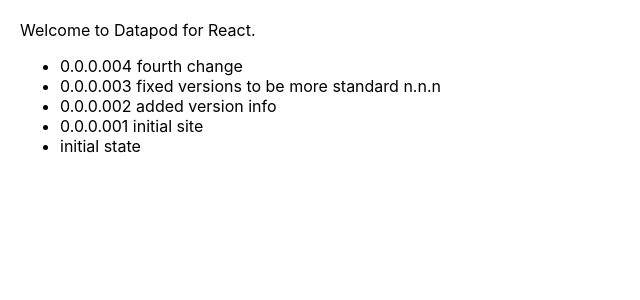
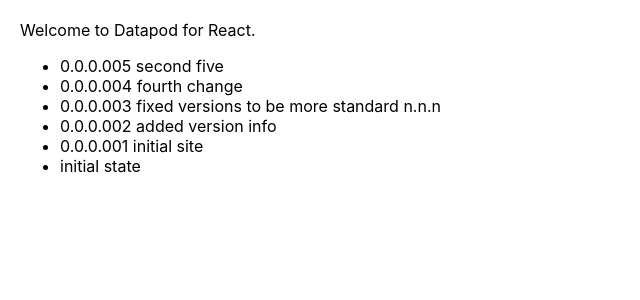
Before and after one commit to edwardtanguay/dpodreactold2, a React (Create React App) app: page / in a window 1280 px wide. Shown: the top 300 px of the page, without its empty margins (0-640 px from the left). Built offline with nearby package versions, Linux system fonts and the light colour scheme.

Commit message:
fifth version

```diff
--- a/src/App.js
+++ b/src/App.js
@@ -6,6 +6,7 @@
 		<div className="App">
 			<p>Welcome to Datapod for React.</p>
 			<ul>
+				<li>0.0.0.005 second five</li>
 				<li>0.0.0.004 fourth change</li>
 				<li>0.0.0.003 fixed versions to be more standard n.n.n</li>
 				<li>0.0.0.002 added version info</li>
```
